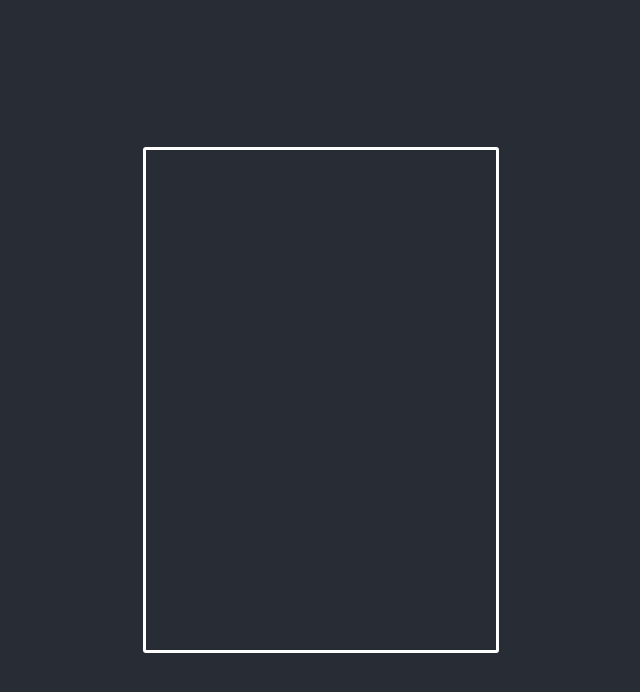
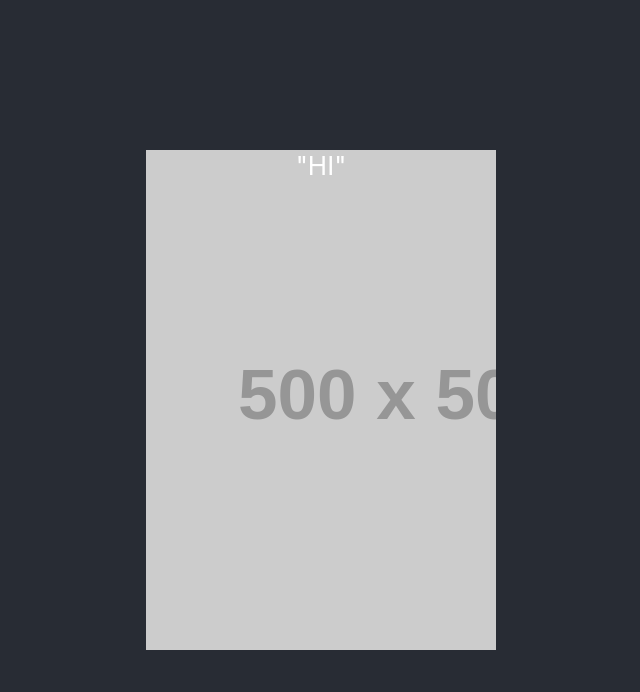
Before and after one commit to RyanLuong1/Soccer-Player-Comparison, a React (Create React App) app: page / in a window 1280 px wide. Shown: the top 692 px of the page, without its empty margins (319-959 px from the left). Built offline with nearby package versions, Linux system fonts and the light colour scheme.

Commit message:
Using url for background image

```diff
--- a/src/components/PlayerCard.js
+++ b/src/components/PlayerCard.js
@@ -1,5 +1,5 @@
 import React, { useState } from "react";
-import cardBackground from "../images/background-card.jpg";
+// import cardBackground from "./images/background-card.jpg";
 
 const PlayerCard = () => {
     const [playerName, setPlayerName] = useState('Mike')
@@ -7,16 +7,13 @@ const PlayerCard = () => {
     const [flagImage, setFlagImage] = useState('')
     const [playerImage, setPlayerImage] = useState('')
     // console.log(cardBackground)
-
+    // let image = 'https://cdn.discordapp.com/attachments/693920868220403742/1064964877787086979/background-card.jpg'
     return(
         <>
         <div>
             <div style={{width: "350px", height: "500px",
-             borderColor: "white", borderRadius: "3px", borderStyle: "solid",
-             backgroundImage: "url("+{cardBackground}+")",
-             backgroundSize: 'cover' }}>
-            {/* <img src={{cardBackground}}/> */}
-
+             borderColor: "white", backgroundImage: `url("https://via.placeholder.com/500")` }}>
+            "HI"
             </div>
         </div>
         </>
```
